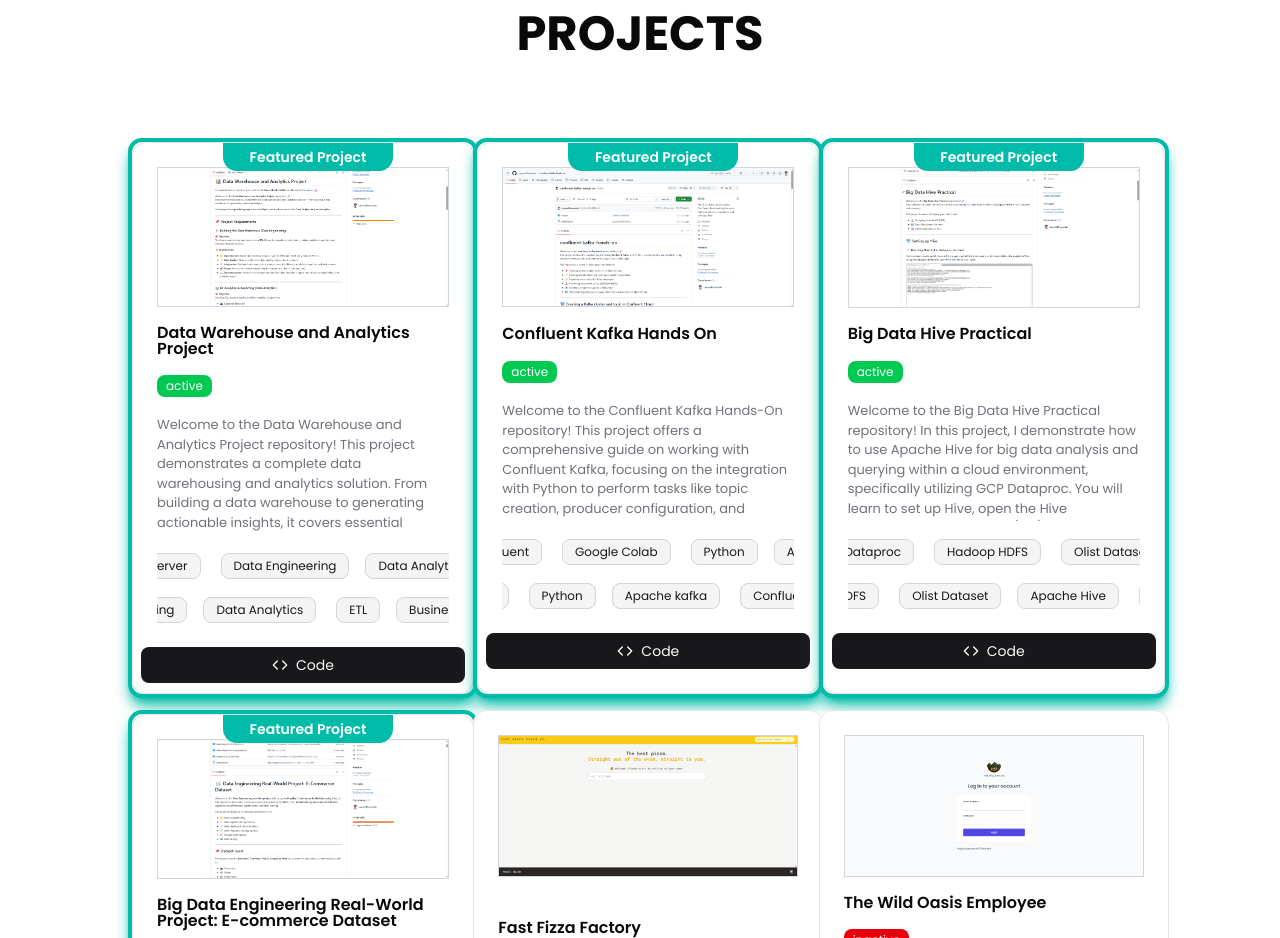
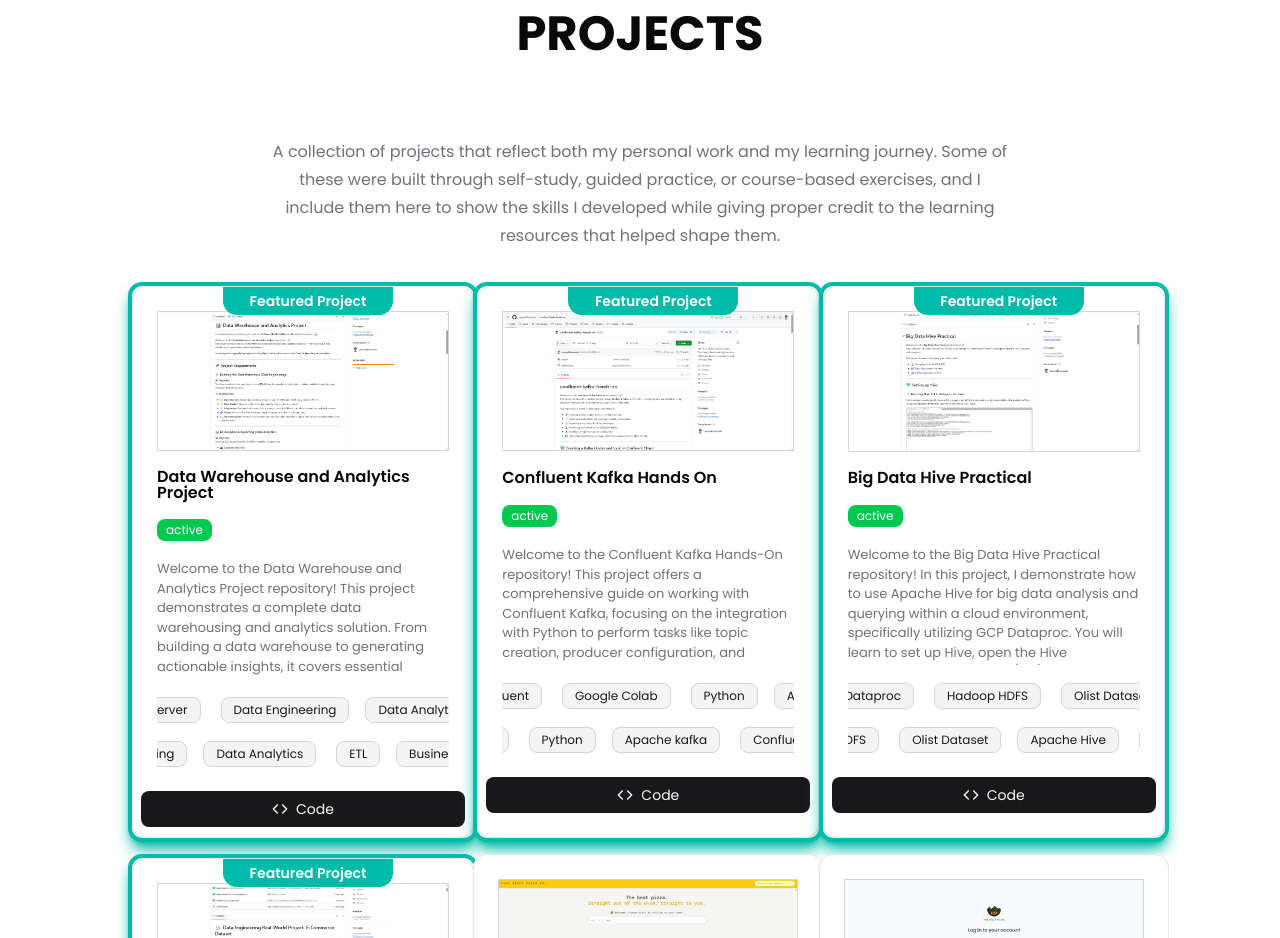
Before and after one commit to LeynardPenaranda/portfolio, a Next.js app: page / in a window 1280 px wide. Shown: the part 2460-3398 px from the top of the page. Built offline with nearby package versions, Linux system fonts and the light colour scheme.

Commit message:
added description in project

```diff
--- a/components/projects-components.tsx/projects-section.tsx
+++ b/components/projects-components.tsx/projects-section.tsx
@@ -12,6 +12,13 @@
           <h1 className="text-center text-5xl font-bold mb-10 px-2 sticky top-0 z-50 bg-background py-10">
             PROJECTS
           </h1>
+          <p className="mx-auto mb-8 max-w-3xl px-4 text-center text-sm leading-7 text-muted-foreground md:text-base">
+            A collection of projects that reflect both my personal work and my
+            learning journey. Some of these were built through self-study,
+            guided practice, or course-based exercises, and I include them here
+            to show the skills I developed while giving proper credit to the
+            learning resources that helped shape them.
+          </p>
           <ProjectCard />
         </div>
       </div>
```
